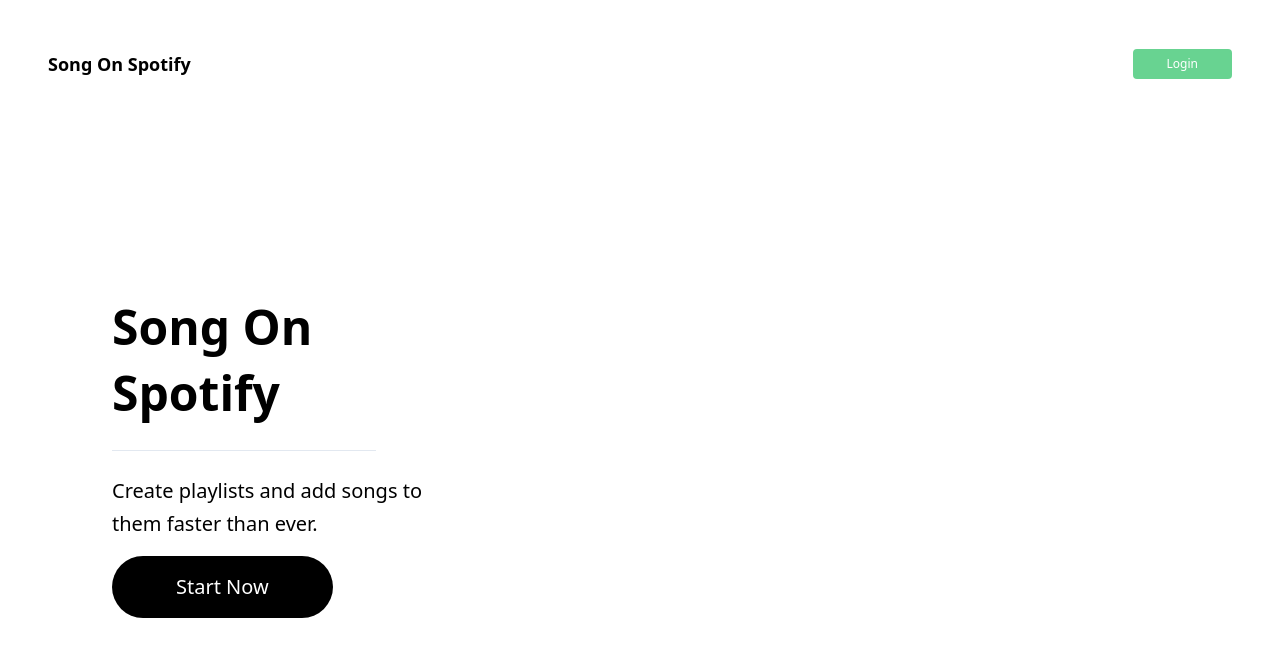
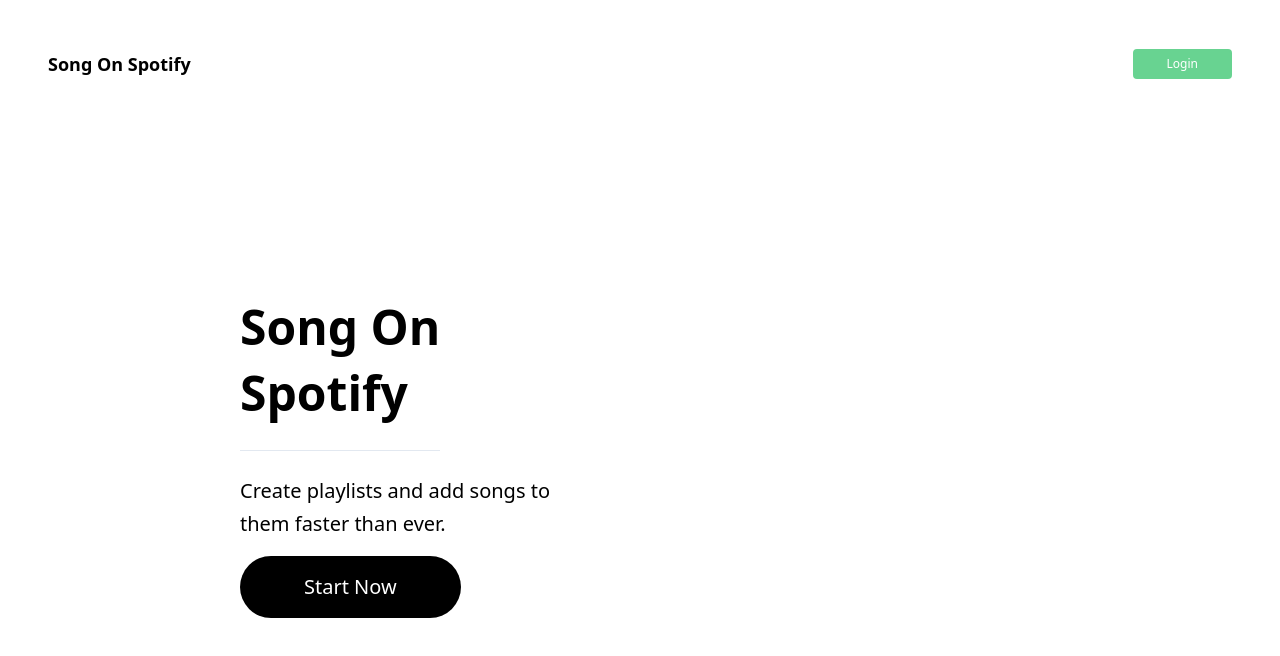
Before and after one commit to jlaluces123/SongOnSpotify, a React (Create React App) app in the folder frontend/song-on-spotify/: page / in a window 1280 px wide. Shown: the top 656 px of the page. Built offline with nearby package versions, Linux system fonts and the light colour scheme; no server answers.

Commit message:
Responsive Work on Playlist Menu: fixed responsiveness / look of the menu on medium or larger devices

```diff
--- a/frontend/song-on-spotify/src/App.js
+++ b/frontend/song-on-spotify/src/App.js
@@ -49,7 +49,7 @@
     return (
         <div className='App flex flex-col h-screen'>
             <Navigation loggedIn={loggedIn} />
-            <main className='flex flex-1 h-auto content flex-grow lg:mx-16'>
+            <main className='flex flex-1 h-auto content flex-grow md:mx-16 lg:mx-48'>
                 <Switch>
                     <Route exact path='/' component={Home} />
                     <Route path='/test' component={Filter} />
--- a/frontend/song-on-spotify/src/components/playlists.js
+++ b/frontend/song-on-spotify/src/components/playlists.js
@@ -17,7 +17,7 @@
 
     if (props.playlists) {
         return (
-            <div className='w-1/2'>
+            <div className='relative w-1/2'>
                 <label
                     htmlFor='menu-toggle'
                     className='text-sm rounded-lg block cursor-pointer bg-gray-300 text-gray-800'
@@ -51,7 +51,7 @@
                 <div
                     className={
                         isOpen
-                            ? 'flex z-10 border-2 border-gray-500 max-h-menu overflow-y-scroll mt-4 max-w-xs text-left right-sm text-sm shadow-lg rounded flex-col absolute bg-white'
+                            ? 'flex z-10 border-2 border-gray-500 max-h-menu overflow-y-scroll mt-4 lg:w-full w-xs text-left right-auto text-sm shadow-lg rounded flex-col absolute bg-white'
                             : 'hidden'
                     }
                 >
```
